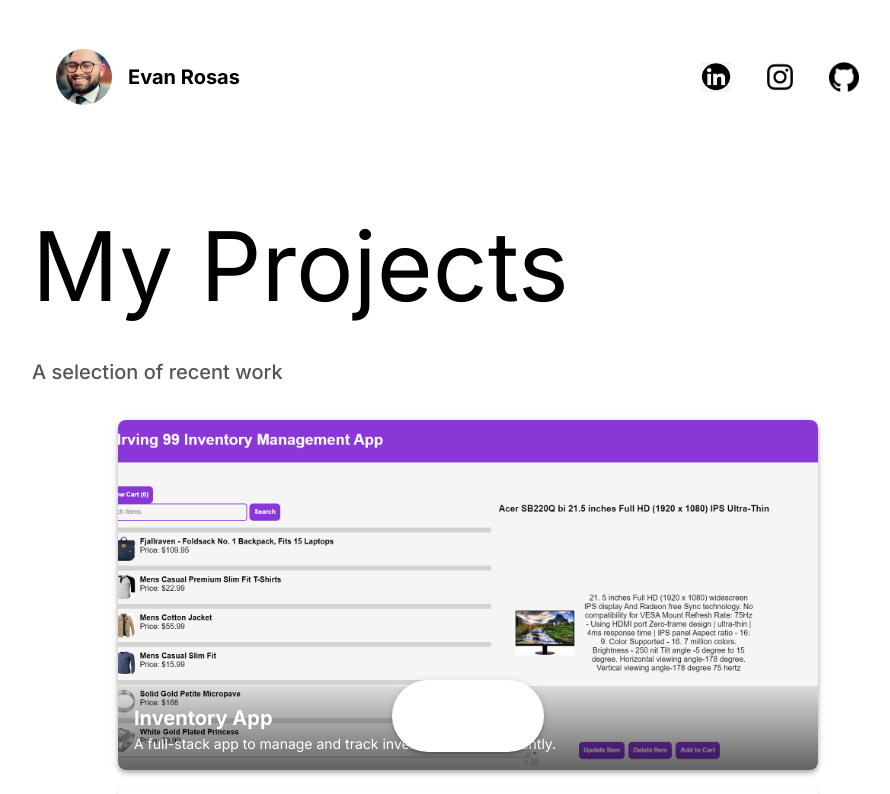
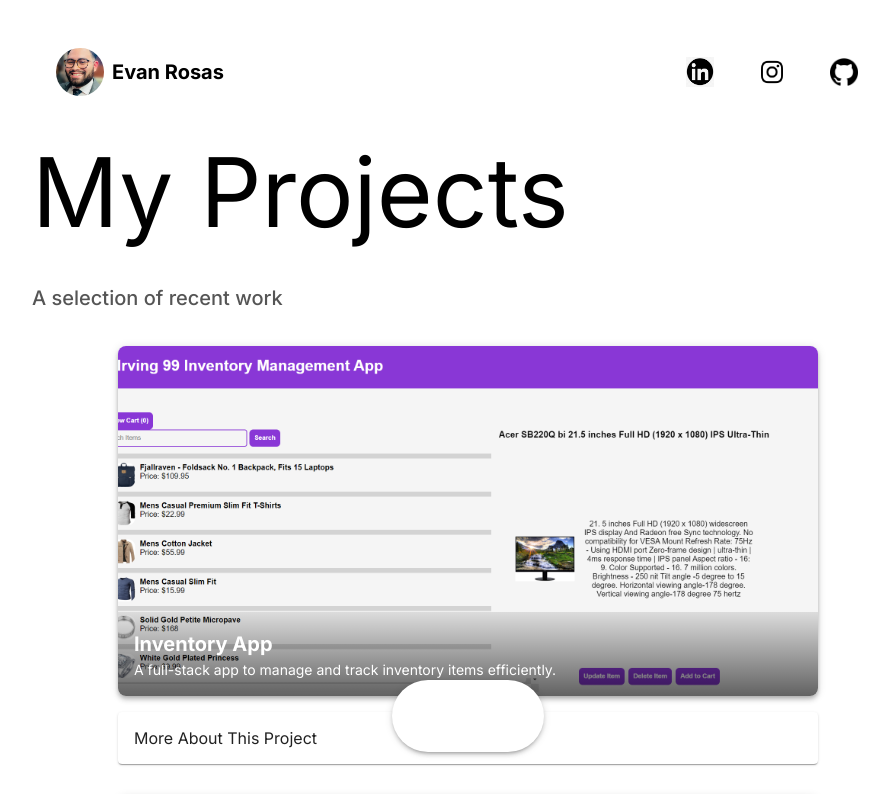
Before and after one commit to evanmrosas/MV_Portfolio, a React (Vite) app: page /projects in a window 1280 px wide. Shown: the top 794 px of the page, without its empty margins (172-1062 px from the left). Built offline with nearby package versions, Linux system fonts and the light colour scheme; some icons are missing.

Commit message:
updated responsiveness of the pages

```diff
--- a/src/components/Navbar.jsx
+++ b/src/components/Navbar.jsx
@@ -19,13 +19,6 @@ import linkedinLogo from '../assets/linkedin_logo.png';
 import instagramLogo from '../assets/instagram_logo.png';
 import githubLogo from '../assets/github_logo.png';
 
-
-const pages = [
-{ label: 'Home', path: '/' },
-{ label: 'About', path: '/about' },
-{ label: 'Projects', path: '/projects' }
-];
-
 function ResponsiveAppBar() {
 const [anchorElNav, setAnchorElNav] = React.useState(null);
 
@@ -41,56 +34,44 @@ return (
 <AppBar
     position="static"
     elevation={0}
-    sx={{ backgroundColor: '#fff', color: '#000', mb: 12 }} // White bg, black text
+    sx={{ backgroundColor: '#fff', color: '#000', mb: 4 }}
 >
     <Container maxWidth="xl">
     <Toolbar disableGutters>
 
-        {/* Avatar that links to home */}
-        <Link to="/" style={{ display: 'inline-block', textDecoration: 'none', color: 'inherit' }}>
-            <Box sx={{ flexGrow: 0, mr: 2, display: { xs: 'none', md: 'flex', alignItems: 'center'} }}>
+        {/* Avatar and Name */}
+        <Link to="/" style={{ textDecoration: 'none', color: 'inherit' }}>
+        <Box sx={{ display: 'flex', alignItems: 'center', mr: 2 }}>
             <Tooltip title="Go to Home">
             <Avatar
                 alt="Portfolio Avatar"
                 src={headshot}
-                    sx={{ cursor: 'pointer', width: 56, height: 56 }}
+                sx={{ width: 48, height: 48, cursor: 'pointer' }}
             />
             </Tooltip>
-            <Box>
             <Typography
             variant="h6"
             noWrap
-                    component="div"
             sx={{
-                        flexGrow: 1,
-                        display: { xs: 'none', md: 'flex' },
+                ml: 1,
+                display: { xs: 'none', sm: 'block' },
                 fontWeight: 700,
                 color: '#000',
-                        textDecoration: 'none',
-                        ml: 2
             }}
             >
             Evan Rosas
             </Typography>
         </Box>
-            </Box>
         </Link>
-        {/* Menu icon for mobile view */}
-        <Box
-        sx={{
-            flexGrow: 1,
-            display: { xs: 'flex', md: 'none' },
-            justifyContent: 'flex-end',
-            ml: 2
-        }}
-        >
+
+        {/* Mobile Menu Icon */}
+        <Box sx={{ flexGrow: 1, display: { xs: 'flex', md: 'none' }, justifyContent: 'flex-end' }}>
         <IconButton
             size="large"
+            onClick={handleOpenNavMenu}
+            color="inherit"
             aria-label="menu"
-            aria-controls="menu-appbar"
-            aria-haspopup="true"
-            onClick={handleOpenNavMenu}
-            sx={{ color: '#000' }} // Black icon
+            sx={{ color: '#000' }}
         >
             <MenuIcon />
         </IconButton>
@@ -98,83 +79,75 @@ return (
         <Menu
             id="menu-appbar"
             anchorEl={anchorElNav}
-            anchorOrigin={{ vertical: 'bottom', horizontal: 'left' }}
+            anchorOrigin={{ vertical: 'bottom', horizontal: 'right' }}
             keepMounted
-            transformOrigin={{ vertical: 'top', horizontal: 'left' }}
+            transformOrigin={{ vertical: 'top', horizontal: 'right' }}
             open={Boolean(anchorElNav)}
             onClose={handleCloseNavMenu}
             sx={{ display: { xs: 'block', md: 'none' } }}
         >
-            {pages.map((page) => (
-            <MenuItem
-                key={page.label}
-                onClick={handleCloseNavMenu}
-                component={Link}
-                to={page.path}
+            <MenuItem>
+            <Button
+                href="https://www.linkedin.com/in/evan-rosas-aa75892b6/"
+                target="_blank"
+                rel="noopener noreferrer"
+                sx={{ color: '#000' }}
             >
-                <Typography textAlign="center" sx={{ color: '#000' }}>
-                {page.label}
-                </Typography>
+                <img src={linkedinLogo} alt="LinkedIn" width={24} style={{ marginRight: 8 }} />
+                LinkedIn
+            </Button>
             </MenuItem>
-            ))}
+            <MenuItem>
+            <Button
+                href="https://www.instagram.com/evan_rosas/"
+                target="_blank"
+                rel="noopener noreferrer"
+                sx={{ color: '#000' }}
+            >
+                <img src={instagramLogo} alt="Instagram" width={24} style={{ marginRight: 8 }} />
+                Instagram
+            </Button>
+            </MenuItem>
+            <MenuItem>
+            <Button
+                href="https://github.com/evanmrosas"
+                target="_blank"
+                rel="noopener noreferrer"
+                sx={{ color: '#000' }}
+            >
+                <img src={githubLogo} alt="GitHub" width={24} style={{ marginRight: 8 }} />
+                GitHub
+            </Button>
+            </MenuItem>
         </Menu>
         </Box>
 
-        {/* Navigation buttons for desktop */}
-        <Box
-        sx={{
-            flexGrow: 1,
-            display: { xs: 'none', md: 'flex' },
-            justifyContent: 'flex-end'
-        }}
-        >
-        <>
+        {/* Desktop Social Icons */}
+        <Box sx={{ flexGrow: 1, display: { xs: 'none', md: 'flex' }, justifyContent: 'flex-end', alignItems: 'center' }}>
         <Button
-            key="LinkedIn"
             href="https://www.linkedin.com/in/evan-rosas-aa75892b6/"
             target="_blank"
             rel="noopener noreferrer"
-            onClick={handleCloseNavMenu}
-            sx={{ my: 2, color: '#000', display: 'flex', alignItems: 'center' }}
+            sx={{ mx: 0.5 }}
         >
-            <img
-            src={linkedinLogo}
-            alt="LinkedIn"
-            style={{ width: 30, height: 30, marginRight: 8 }}
-            />
+            <img src={linkedinLogo} alt="LinkedIn" width={28} />
         </Button>
-
         <Button
-            key="Instagram"
             href="https://www.instagram.com/evan_rosas/"
             target="_blank"
             rel="noopener noreferrer"
-            onClick={handleCloseNavMenu}
-            sx={{ my: 2, color: '#000', display: 'flex', alignItems: 'center' }}
+            sx={{ mx: 0.5 }}
         >
-            <img
-            src={instagramLogo}
-            alt="Instagram"
-            style={{ width: 40, height: 30, marginRight: 8 }}
-            />
+            <img src={instagramLogo} alt="Instagram" width={34} />
         </Button>
-
         <Button
-            key="GitHub"
             href="https://github.com/evanmrosas"
             target="_blank"
             rel="noopener noreferrer"
-            onClick={handleCloseNavMenu}
-            sx={{ my: 2, color: '#000', display: 'flex', alignItems: 'center' }}
+            sx={{ mx: 0.5 }}
         >
-            <img
-            src={githubLogo}
-            alt="GitHub"
-            style={{ width: 30, height: 30, marginRight: 8 }}
-            />
+            <img src={githubLogo} alt="GitHub" width={28} />
         </Button>
-        </>
-
         </Box>
     </Toolbar>
     </Container>
--- a/src/pages/Projects.jsx
+++ b/src/pages/Projects.jsx
@@ -119,15 +119,15 @@ export default function Projects() {
 
       <Grid container spacing={4} justifyContent="center">
         {projects.map((project) => (
-          <Grid item xs={12} md={10} lg={8} key={project.title}>
+          <Grid item xs={12} md={10} key={project.title}>
             {project.isConfidential ? (
               <>
                 <Paper
                   onClick={handleOpen}
                   sx={{
                     position: 'relative',
-                    height: 350,
-                    width: '700px',
+                    height: { xs: 250, sm: 300, md: 350 },
+                    width: { xs: '100%', sm: '90%', md: '80%', lg: '700px' },
                     borderRadius: 2,
                     overflow: 'hidden',
                     cursor: 'pointer',
@@ -185,8 +185,7 @@ export default function Projects() {
                         borderRadius: 2,
                         boxShadow: 24,
                         p: 4,
-                        width: '90%',
-                        maxWidth: 500,
+                        width: { xs: '90%', sm: '80%', md: 500 },
                         textAlign: 'center',
                       }}
                     >
@@ -211,8 +210,8 @@ export default function Projects() {
                 <Paper
                   sx={{
                     position: 'relative',
-                    height: 350,
-                    width: '700px',
+                    height: { xs: 250, sm: 300, md: 350 },
+                    width: { xs: '100%', sm: '90%', md: '80%', lg: '700px' },
                     borderRadius: 2,
                     overflow: 'hidden',
                     cursor: 'pointer',
@@ -254,8 +253,7 @@ export default function Projects() {
               </a>
             )}
 
-            {/* Accordion for project details */}
-            <Accordion sx={{ mt: 2, width: '700px', mx: 'auto' }}>
+            <Accordion sx={{ mt: 2, width: { xs: '100%', sm: '90%', md: '80%', lg: '700px' }, mx: 'auto' }}>
               <AccordionSummary expandIcon={<ExpandMoreIcon />}>
                 <Typography variant="subtitle1">More About This Project</Typography>
               </AccordionSummary>
```
Lines whose indentation alone changed are shown as unchanged.
